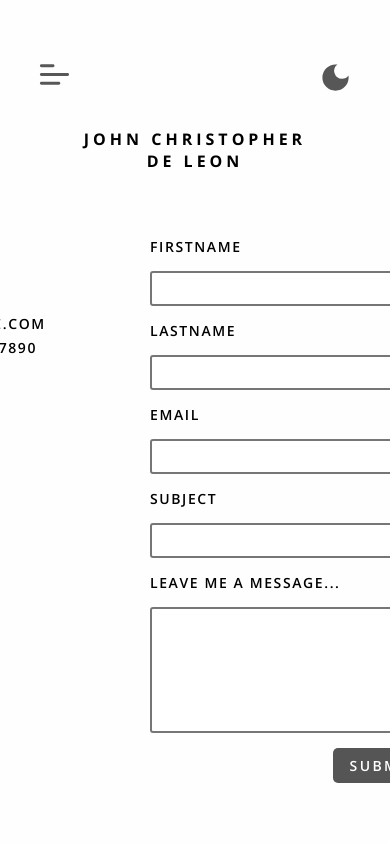
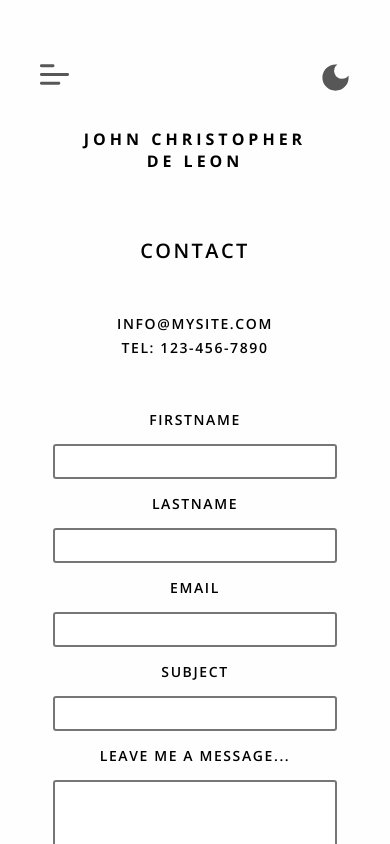
Before and after one commit to FatimaLDL1997/Portfolio-2023, a React (Create React App) app: page /contact in a window 390 px wide. Built offline with nearby package versions, Linux system fonts and the light colour scheme.

Commit message:
contact form responsive

```diff
--- a/src/final/pages/Contact.js
+++ b/src/final/pages/Contact.js
@@ -14,9 +14,9 @@ const Contact = () => {
     return <Submission />;
   }
   return (
-    <section className="contact-container">
+    <section className='contact-container'>
       <Title />
-      <div className="middle-container">
+      <div className='middle-container'>
         <Menubar />
         <ContactSection />
         <InputSection />
--- a/src/index.css
+++ b/src/index.css
@@ -431,6 +431,36 @@ form button {
   /* background-color: var(--lgt-bg); */
 }
 @media screen and (max-width: 800px) {
+  /*_______CONTACT_______*/
+  .inputSection-container {
+    position: relative !important;
+    height: auto !important;
+    width: auto !important;
+    text-align: center !important;
+    display: flex;
+    top: auto !important;
+    right: auto !important;
+    justify-content: center;
+    padding-top: 3rem;
+  }
+  .contactSection-container {
+    position: relative !important;
+    left: auto !important;
+    top: auto !important;
+    text-align: center;
+  }
+  .submit-btn {
+    position: relative !important;
+    padding: 0.5rem;
+    height: auto !important;
+    width: auto !important;
+    right: auto !important;
+    text-align: center;
+  }
+  form {
+    padding-bottom: 4rem;
+  }
+  /*_____________________*/
   .photo {
     width: 50vw;
   }
```
